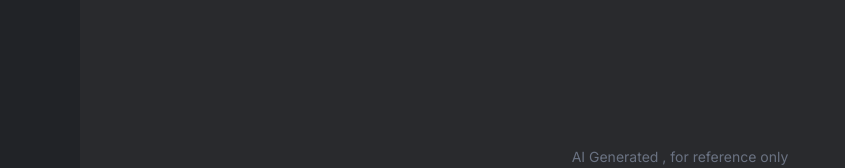
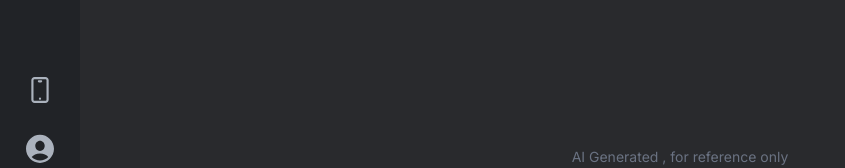
Before and after one commit to Bppatkar/DeepSeek_Clone_NextJs, a Next.js app: page / in a window 1280 px wide. Shown: the part 629-797 px from the top of the page, without its empty margins (0-845 px from the left). Built offline with nearby package versions, Linux system fonts and the light colour scheme.

Commit message:
sidebar complete

```diff
--- /dev/null
+++ b/components/PromptBox.jsx
@@ -0,0 +1,11 @@
+import React from 'react'
+
+const PromptBox = () => {
+  return (
+    <div>
+
+    </div>
+  )
+}
+
+export default PromptBox
--- a/components/Sidebar.jsx
+++ b/components/Sidebar.jsx
@@ -66,6 +66,62 @@ const Sidebar = ({ expand, setExpand }) => {
           </div>
           {expand && <p className="text-white font-medium">New Chat</p>}
         </button>
+
+        <div
+          className={`mt-8 text-white/25 text-sm ${
+            expand ? "block" : "hidden"
+          }`}
+        >
+          <p className="my-1">Recents</p>
+          {/* chatLabel */}
+        </div>
+      </div>
+
+      <div className="flex flex-col gap-2">
+        <div
+          className={`flex items-center cursor-pointer group relative ${
+            expand
+              ? "gap-1 text-white/80 text-sm p-2.5 border border-primary rounded-lg hover:bg-white/10 cursor-pointer"
+              : "h-10 w-10 mx-auto hover:bg-gray-500/30 rounded-lg"
+          }`}
+        >
+          <Image
+            className={expand ? "w-5" : "w-6.5 mx-auto"}
+            src={expand ? assets.phone_icon : assets.phone_icon_dull}
+            alt=""
+          />
+
+          <div
+            className={`absolute -top-60 pb-8 ${
+              !expand && "-right-40"
+            } opacity-0 group-hover:opacity-100 hidden group-hover:block transition`}
+          >
+            <div className="relative w-max bg-black text-white text-sm p-3 rounded-lg shadow-lg">
+              <Image src={assets.qrcode} alt="" className="w-44" />
+              <p>Scan to get DeepSeek App</p>
+              <div
+                className={`w-3 h-3 absolute bg-black rotate-45 ${
+                  expand ? "right-1/2" : "left-4"
+                } -bottom-1.5`}
+              ></div>
+            </div>
+          </div>
+
+          {expand && (
+            <>
+              <span>Get App</span> <Image alt="" src={assets.new_icon} />
+            </>
+          )}
+        </div>
+
+        <div
+          className={`flex items-center ${
+            expand ? "hover:bg-white/10 rounded-lg" : "justify-center w-full"
+          } gap-3 text-white/60 text-sm p-2 mt-2 cursor-pointer`}
+        >
+          <Image src={assets.profile_icon} alt="" className="w-7" />
+          {expand && <span>My Profile</span>}
+        </div>
       </div>
     </div>
   );
```
